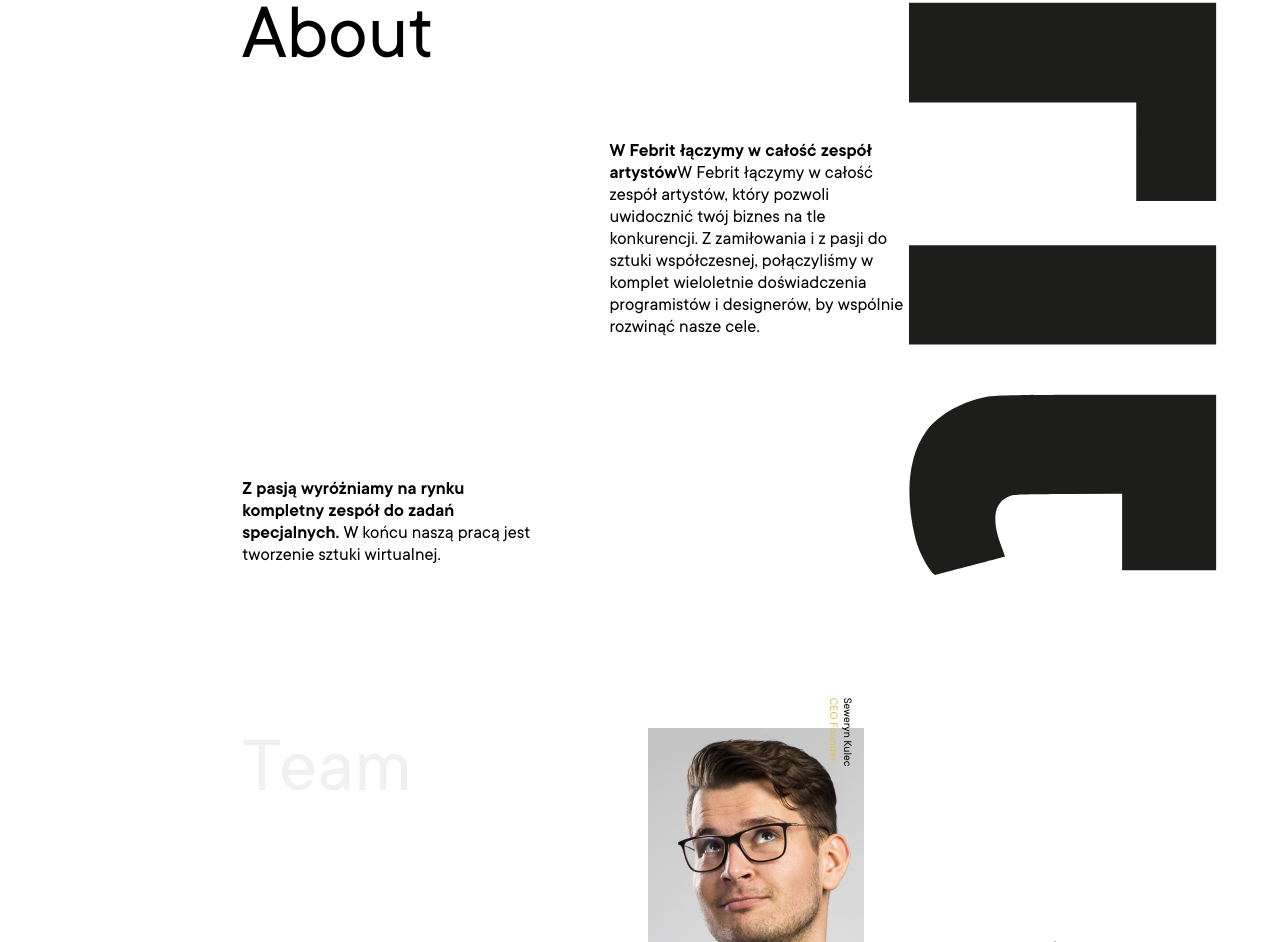
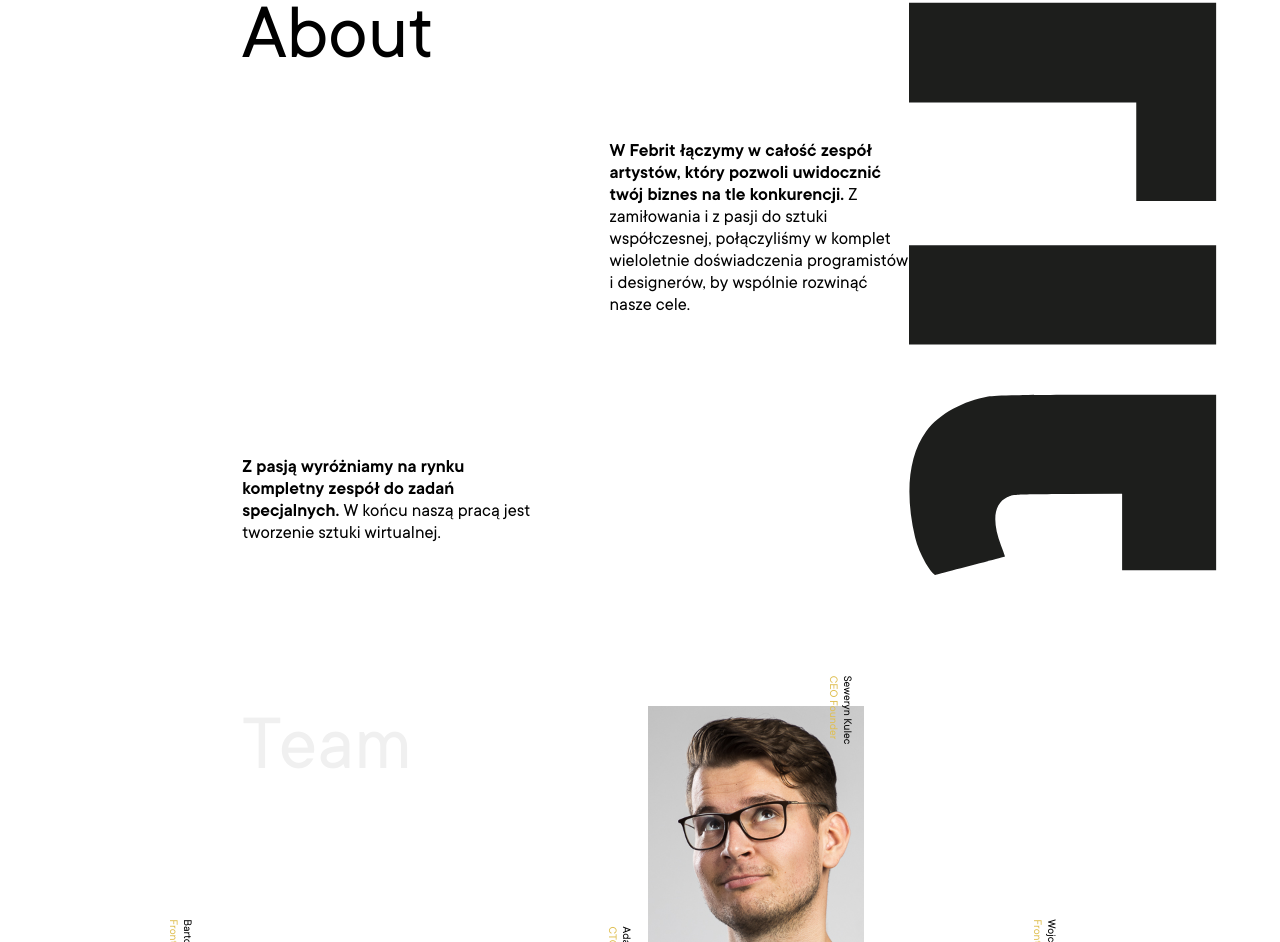
Before and after one commit to wojtfire/febrit, an Angular app: page / in a window 1280 px wide. Shown: the part 964-1906 px from the top of the page. Built offline with nearby package versions, Linux system fonts and the light colour scheme.

Commit message:
fix for wordings

```diff
--- a/src/app/views/about/about.component.html
+++ b/src/app/views/about/about.component.html
@@ -1,8 +1,8 @@
 <div class="container">
   <span class="about-title">About</span>
   <div class="about-right-p">
-    <p><span class="span-bold">W Febrit łączymy w całość zespół artystów</span>W Febrit łączymy w całość zespół
-      artystów, który pozwoli uwidocznić twój biznes na tle konkurencji. Z zamiłowania i z pasji do sztuki współczesnej,
+    <p><span class="span-bold">W Febrit łączymy w całość zespół artystów, który pozwoli uwidocznić twój biznes na tle konkurencji.</span>
+      Z zamiłowania i z pasji do sztuki współczesnej,
       połączyliśmy w komplet wieloletnie doświadczenia programistów i designerów, by wspólnie rozwinąć nasze cele.</p>
   </div>
   <div class="about-left-p">
```
